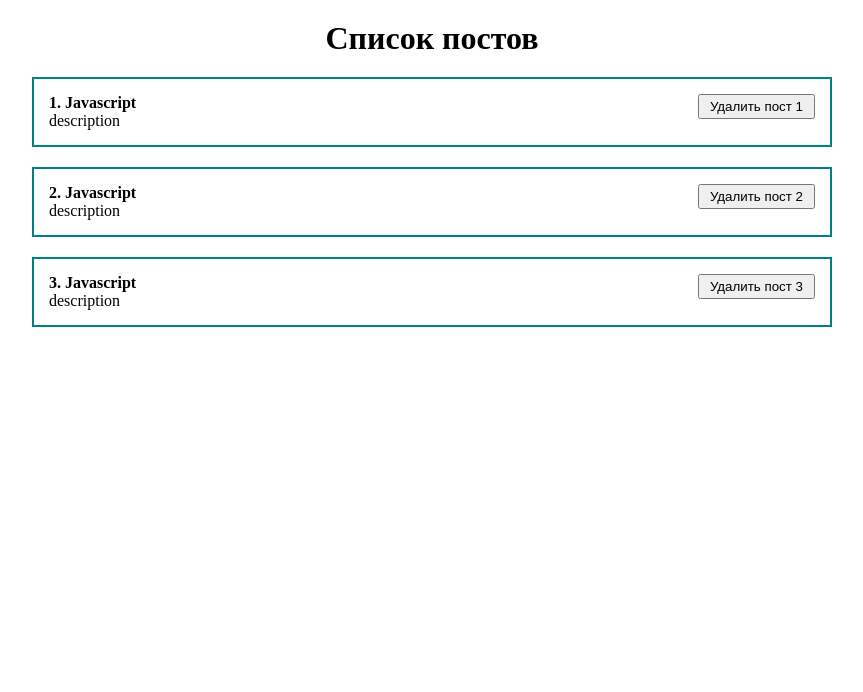
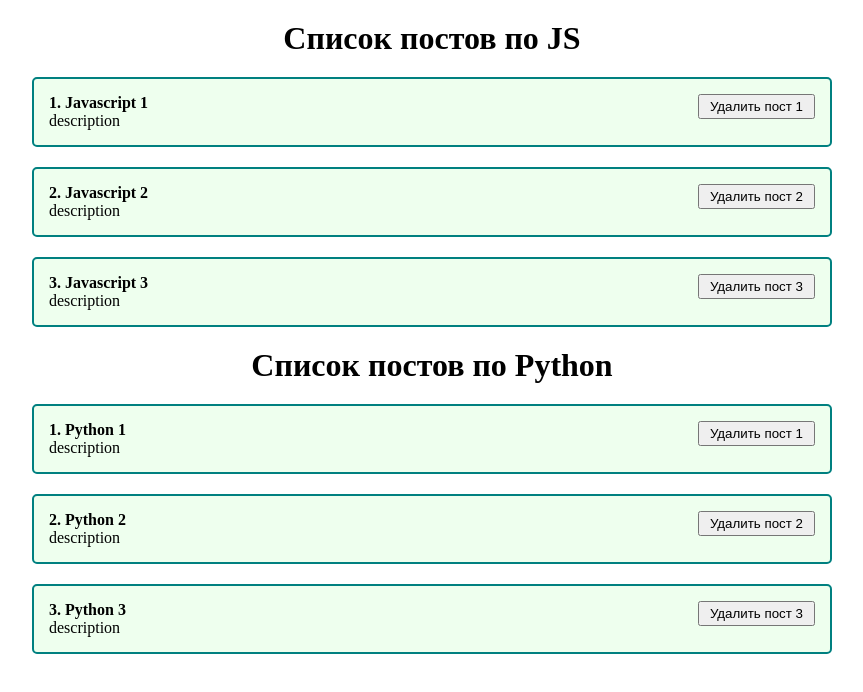
Before and after one commit to SergeyAsadchiy/react-start, a React (Create React App) app: page / in a window 1280 px wide. Shown: the top 692 px of the page, without its empty margins (208-1071 px from the left). Built offline with nearby package versions, Linux system fonts and the light colour scheme.

Commit message:
postList component

```diff
--- a/src/App.js
+++ b/src/App.js
@@ -1,19 +1,22 @@
 import React, {useState} from "react";
-import PostItem from "./components/PostItem";
 import './styles/App.css'
+import PostList from "./components/PostList";
 
 function App() {
   const [posts] = useState([
-    {id: 1, title: 'Javascript', text: 'description'},
-    {id: 2, title: 'Javascript', text: 'description'},
-    {id: 3, title: 'Javascript', text: 'description'}
+    {id: 1, title: 'Javascript 1', text: 'description'},
+    {id: 2, title: 'Javascript 2', text: 'description'},
+    {id: 3, title: 'Javascript 3', text: 'description'}
+  ])
+  const [posts2] = useState([
+    {id: 1, title: 'Python 1', text: 'description'},
+    {id: 2, title: 'Python 2', text: 'description'},
+    {id: 3, title: 'Python 3', text: 'description'}
   ])
   return (
     <div className="App">
-      <h1 style={{marginTop: '20px', textAlign: 'center'}}>Список постов</h1>
-      {
-        posts.map(post => <PostItem post={post} key={post.id}/>)
-      }
+      <PostList posts={posts} title={'Список постов по JS'} />
+      <PostList posts={posts2} title={'Список постов по Python'} />
     </div>
   );
 }
--- /dev/null
+++ b/src/components/PostList.jsx
@@ -0,0 +1,15 @@
+import React from 'react';
+import PostItem from "./PostItem";
+
+const PostList = ({posts, title}) => {
+  return (
+    <div>
+      <h1 style={{marginTop: '20px', textAlign: 'center'}}>{title}</h1>
+      {posts.map(post =>
+          <PostItem post={post} key={post.id}/>
+        )}
+    </div>
+  );
+};
+
+export default PostList;
--- a/src/styles/App.css
+++ b/src/styles/App.css
@@ -17,6 +17,8 @@
     display: flex;
     padding: 15px;
     border: 2px solid teal;
+    border-radius: 5px;
+    background-color: #efe;
     margin-top: 20px;
     justify-content: space-between;
 }
```
